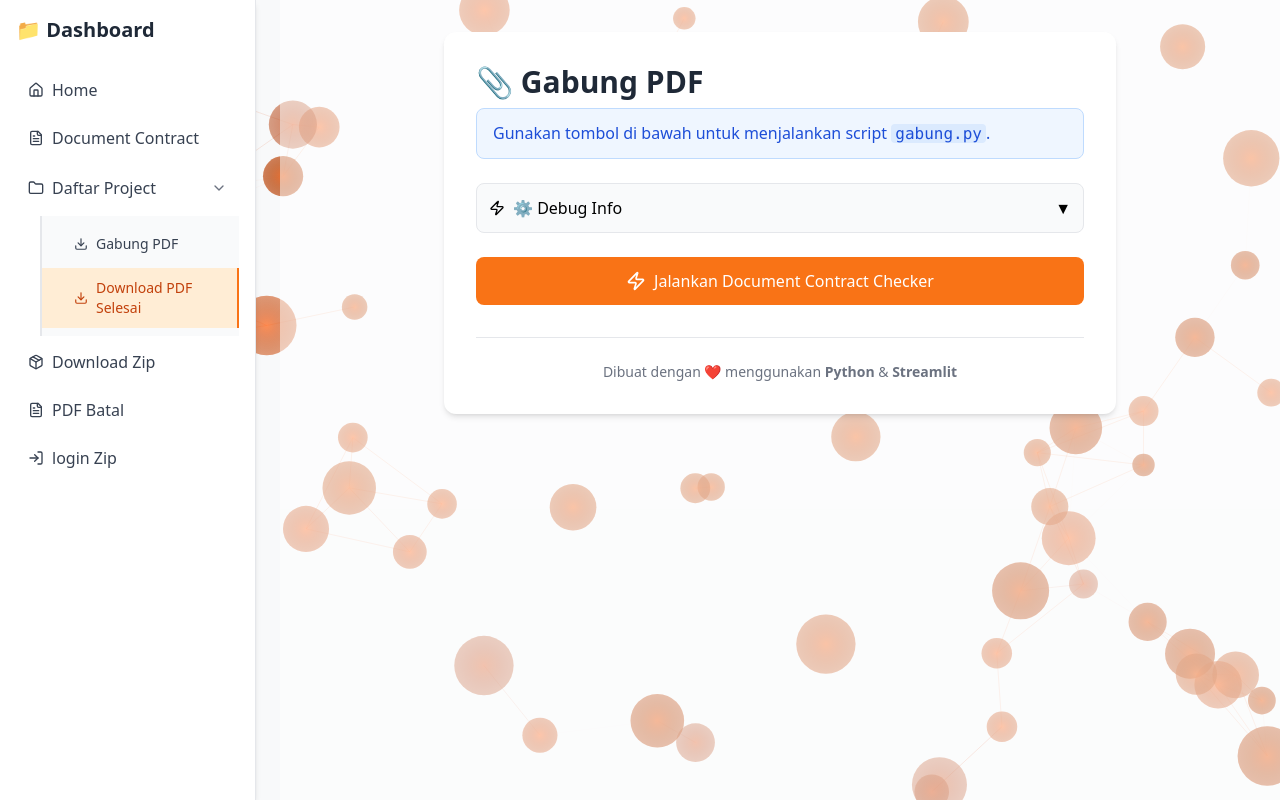
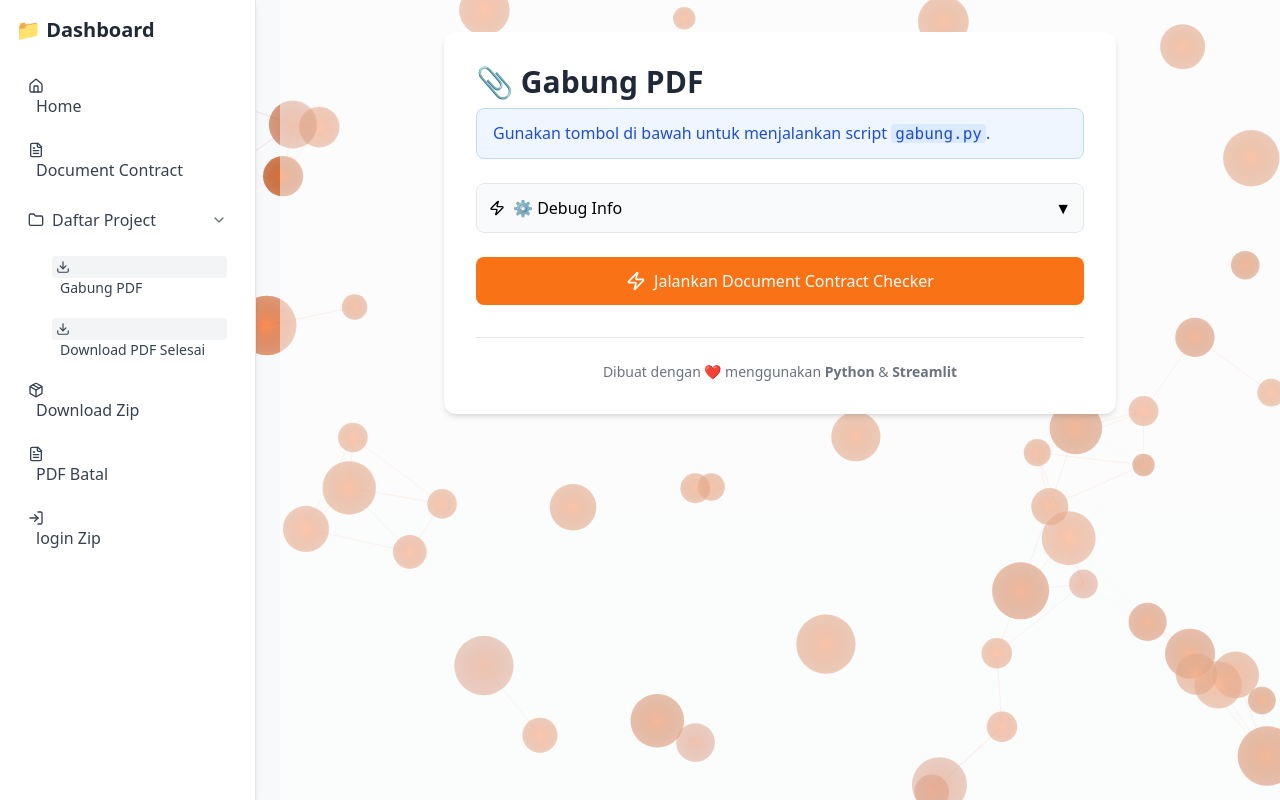
Before and after one commit to HanifBocil12/rash, a React (Vite) app: page /gabung_pdf in a window 1280 px wide. Both pictures are taken after a click on the button "Daftar Project". Built offline with nearby package versions, Linux system fonts and the light colour scheme.

Commit message:
side new

```diff
--- a/src/components/sidebar.jsx
+++ b/src/components/sidebar.jsx
@@ -1,6 +1,5 @@
-// src/components/Sidebar.jsx
 import { useState, useRef, useEffect } from 'react';
-import { Link, Outlet } from 'react-router-dom'; // ⬅️ Tambahkan Outlet
+import { Link, Outlet } from 'react-router-dom';
 import {
   Home,
   FileText,
@@ -10,8 +9,9 @@ import {
   LogIn,
   ChevronRight
 } from 'lucide-react';
+import { motion } from 'framer-motion';
 
-export default function Sidebar() { // ⬅️ Hapus { children }
+export default function Sidebar() {
   const [submenuOpen, setSubmenuOpen] = useState(false);
   const submenuRef = useRef(null);
 
@@ -49,18 +49,27 @@ export default function Sidebar() { // ⬅️ Hapus { children }
                   <Folder className="w-4 h-4" />
                   <span>Daftar Project</span>
                 </div>
-                <ChevronRight
-                  className={`w-4 h-4 text-gray-500 transition-transform ${
-                    submenuOpen ? 'rotate-90' : ''
-                  }`}
-                />
+                <motion.div
+                  animate={{ rotate: submenuOpen ? 90 : 0 }}
+                  transition={{ duration: 0.2 }}
+                >
+                  <ChevronRight className="w-4 h-4 text-gray-500" />
+                </motion.div>
               </button>
 
               {submenuOpen && (
-                <div className="submenu ml-6 mt-1 space-y-1 bg-gray-50 py-2 border-l-2 border-gray-200">
-                  <MenuItem icon={Download} to="/gabung_pdf" label="Gabung PDF" small />
-                  <MenuItem icon={Download} to="/download_pdf" label="Download PDF Selesai" small active />
-                </div>
+                <motion.div
+                  initial={{ height: 0, opacity: 0 }}
+                  animate={{ height: "auto", opacity: 1 }}
+                  exit={{ height: 0, opacity: 0 }}
+                  transition={{ duration: 0.3 }}
+                  className="overflow-hidden"
+                >
+                  <div className="ml-6 mt-1 space-y-1">
+                    <SubMenuItem icon={Download} to="/gabung_pdf" label="Gabung PDF" />
+                    <SubMenuItem icon={Download} to="/download_pdf" label="Download PDF Selesai" />
+                  </div>
+                </motion.div>
               )}
             </div>
 
@@ -73,28 +82,60 @@ export default function Sidebar() { // ⬅️ Hapus { children }
 
       {/* Konten Utama — isi ruang sisa */}
       <div className="ml-64 flex-1 p-0 pl-6">
-        <Outlet /> {/* ✅ INI YANG MENENTUKAN! */}
+        <Outlet />
       </div>
     </div>
   );
 }
 
-function MenuItem({ icon: Icon, to, label, small = false, active = false }) {
+function MenuItem({ icon: Icon, to, label }) {
   return (
-    <Link
-      to={to}
-      className={`flex items-center space-x-2 px-3 py-2.5 transition-colors ${
-        small
-          ? 'text-sm pl-8'
-          : 'font-medium'
-      } ${
-        active
-          ? 'bg-orange-100 text-orange-700 border-r-2 border-orange-500'
-          : 'text-gray-700 hover:bg-gray-50'
-      }`}
+    <motion.div
+      whileHover={{ backgroundColor: "#f3f4f6" }}
+      whileTap={{ scale: 0.98 }}
     >
-      <Icon className={`flex-shrink-0 ${small ? 'w-3.5 h-3.5' : 'w-4 h-4'}`} />
-      <span>{label}</span>
-    </Link>
+      <Link
+        to={to}
+        className="flex items-center space-x-2 px-3 py-2.5 font-medium text-gray-700 transition-colors rounded-lg"
+        style={{ display: 'block' }}
+      >
+        <Icon className="flex-shrink-0 w-4 h-4" />
+        <span>{label}</span>
+      </Link>
+    </motion.div>
   );
 }
+
+function SubMenuItem({ icon: Icon, to, label }) {
+  return (
+    <motion.div
+      initial={{ backgroundColor: "transparent" }}
+      whileHover={{ backgroundColor: "#fef7ed" }}
+      whileTap={{ scale: 0.98 }}
+      className="rounded-lg"
+    >
+      <Link
+        to={to}
+        className="flex items-center space-x-2 px-3 py-2 text-sm text-gray-700 transition-colors"
+        style={{ display: 'block' }}
+      >
+        <motion.div
+          initial={{ backgroundColor: "#f3f4f6" }}
+          whileHover={{ backgroundColor: "#ffedd5" }}
+          whileTap={{ backgroundColor: "#fed7aa" }}
+          className="p-1 rounded"
+          transition={{ duration: 0.2 }}
+        >
+          <Icon className="flex-shrink-0 w-3.5 h-3.5" />
+        </motion.div>
+        <motion.span
+          initial={{ color: "#374151" }}
+          whileHover={{ color: "#ea580c" }}
+          transition={{ duration: 0.2 }}
+        >
+          {label}
+        </motion.span>
+      </Link>
+    </motion.div>
+  );
+}
```
